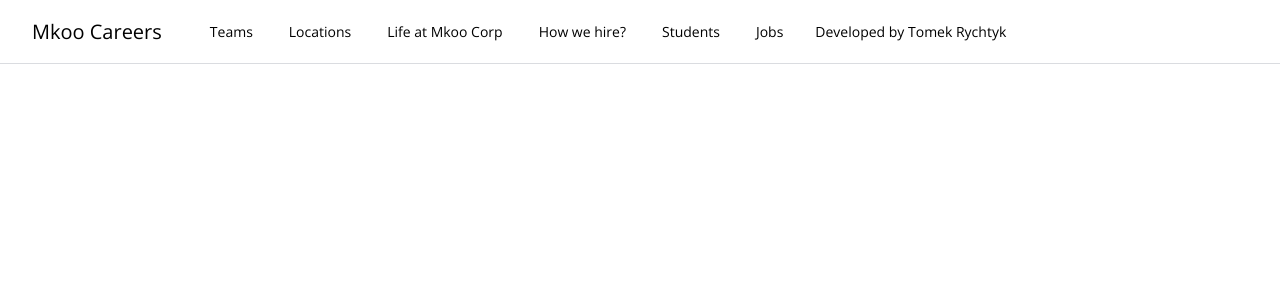
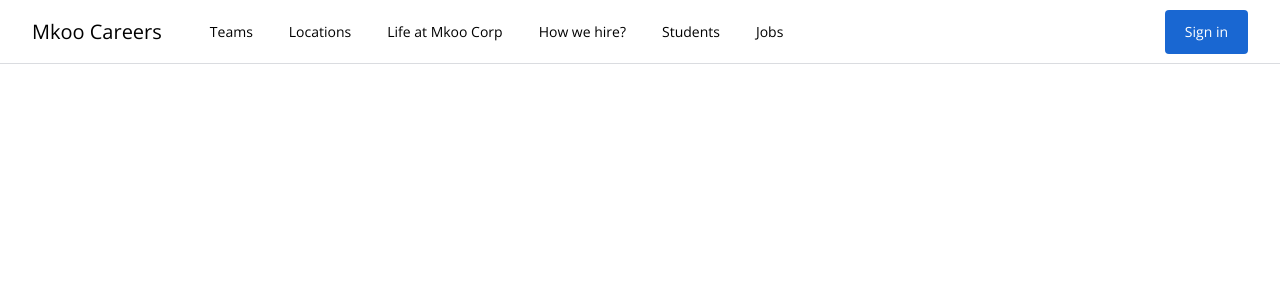
Before and after one commit to tomekrychtyk/google-career-search-vuejs, a Vue app: page / in a window 1280 px wide. Shown: the top 300 px of the page. Built offline with nearby package versions, Linux system fonts and the light colour scheme.

Commit message:
Sign in button and ProfilePicture

```diff
--- /dev/null
+++ b/src/components/ActionButton.vue
@@ -0,0 +1,13 @@
+<template>
+  <button
+    class="rounded border-0 bg-brand-blue-1 px-5 py-3 font-medium text-white hover:shadow-blue"
+  >
+    Sign in
+  </button>
+</template>
+
+<script>
+export default {
+  name: "ActionButton"
+}
+</script>
--- a/src/components/MainNav.vue
+++ b/src/components/MainNav.vue
@@ -10,20 +10,36 @@
             </li>
           </ul>
         </nav>
-        <h2 class="ml-8 flex h-full items-center">Developed by Tomek Rychtyk</h2>
+        <div class="ml-auto flex h-full items-center">
+          <ProfileImage v-if="isLoggedIn" />
+          <ActionButton v-else @click="loginUser" />
+        </div>
       </div>
     </div>
   </header>
 </template>
 
 <script>
+import ActionButton from "./ActionButton.vue"
+import ProfileImage from "./ProfileImage.vue"
 export default {
   name: "MainNav",
+  components: {
+    ActionButton,
+    ProfileImage,
+    ProfileImage
+  },
   data() {
     return {
       company: "Mkoo Careers",
       url: "https://careers.google.com",
-      menuItems: ["Teams", "Locations", "Life at Mkoo Corp", "How we hire?", "Students", "Jobs"]
+      menuItems: ["Teams", "Locations", "Life at Mkoo Corp", "How we hire?", "Students", "Jobs"],
+      isLoggedIn: false
+    }
+  },
+  methods: {
+    loginUser() {
+      this.isLoggedIn = true
     }
   }
 }
--- /dev/null
+++ b/src/components/ProfileImage.vue
@@ -0,0 +1,15 @@
+<template>
+  <img class="h-8 w-8 rounded-3xl object-contain" :src="imageLink" />
+</template>
+
+<script>
+export default {
+  name: "ProfileImage",
+  data() {
+    return {
+      imageLink:
+        "https://www.pngitem.com/pimgs/m/404-4042710_circle-profile-picture-png-transparent-png.png"
+    }
+  }
+}
+</script>
--- a/tailwind.config.js
+++ b/tailwind.config.js
@@ -13,6 +13,9 @@ module.exports = {
         "brand-grey-1": "#dadce0",
         "brand-blue-1": "#1967d2",
         "brand-green-1": "#137333"
+      },
+      boxShadow: {
+        blue: "0 3px 3px #4285f4"
       }
     }
   },
```
